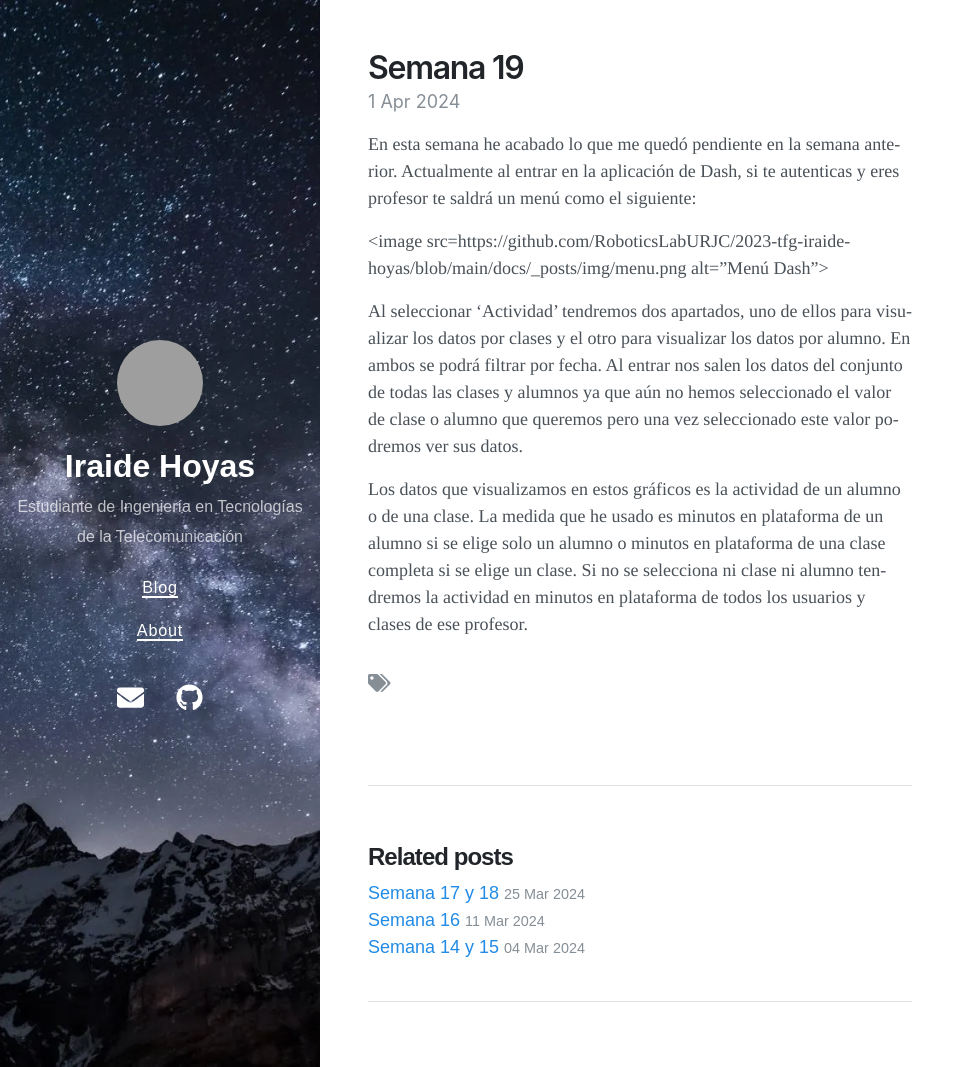
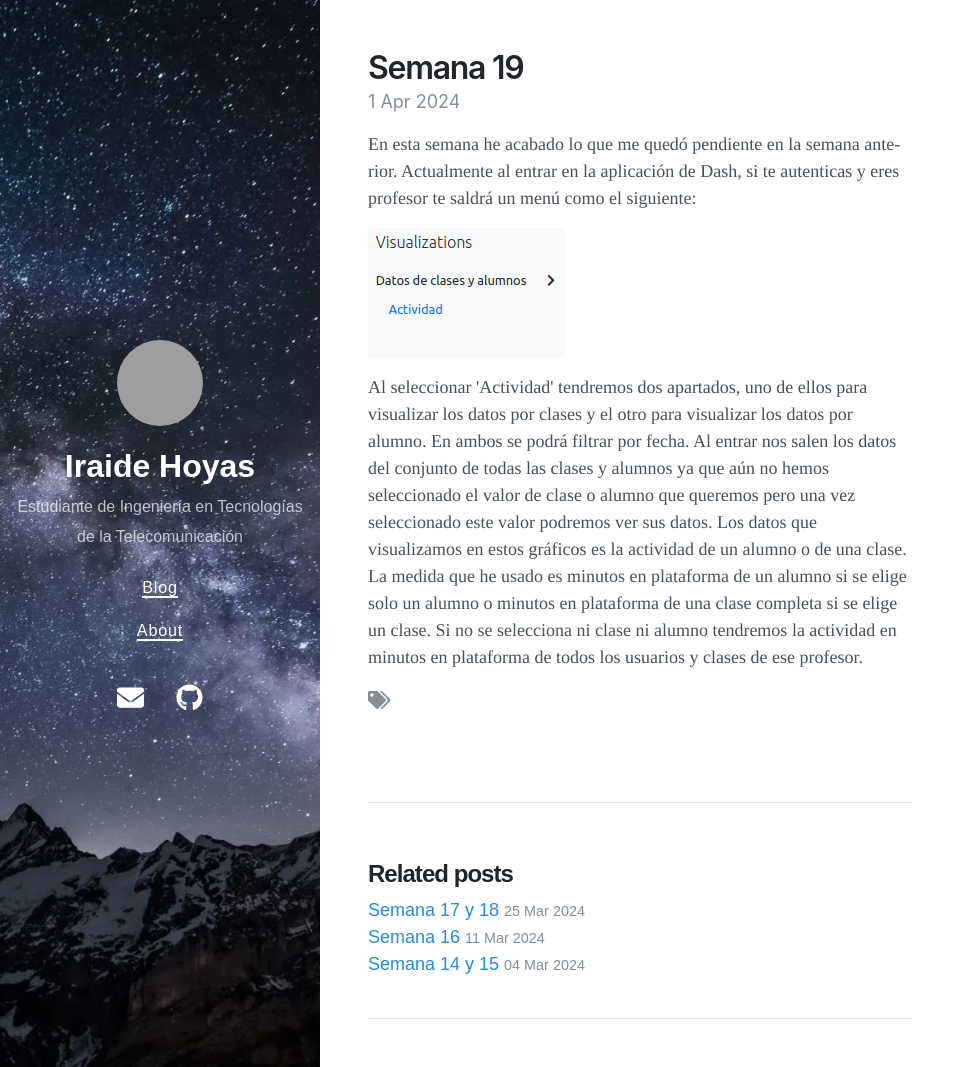
Before and after one commit to RoboticsLabURJC/2023-tfg-iraide-hoyas, a Jekyll site: the page built from docs/_posts/2024-04-01-Semana19.md, in a window 1280 px wide and 1067 px high. Shown: the whole window, without its empty margins (0-975 px from the left). Built offline with Jekyll 4.4.1, drawn with Linux system fonts in a browser that asks for light colours; nearby versions of some CDN libraries; grey boxes are pictures that could not be loaded.

Commit message:
post semana 19

```diff
--- a/docs/_posts/2024-04-01-Semana19.md
+++ b/docs/_posts/2024-04-01-Semana19.md
@@ -6,7 +6,7 @@
 En esta semana he acabado lo que me quedó pendiente en la semana anterior. Actualmente al entrar en la aplicación de
 Dash, si te autenticas y eres profesor te saldrá un menú como el siguiente:
 
-<image src=https://github.com/RoboticsLabURJC/2023-tfg-iraide-hoyas/blob/main/docs/_posts/img/menu.png alt="Menú Dash">
+<image src="https://github.com/RoboticsLabURJC/2023-tfg-iraide-hoyas/blob/main/docs/_posts/img/menu.png" alt="Menú Dash">
 
 Al seleccionar 'Actividad' tendremos dos apartados, uno de ellos para visualizar los datos por clases y el otro para
 visualizar los datos por alumno. En ambos se podrá filtrar por fecha. Al entrar nos salen los datos del conjunto de
```
